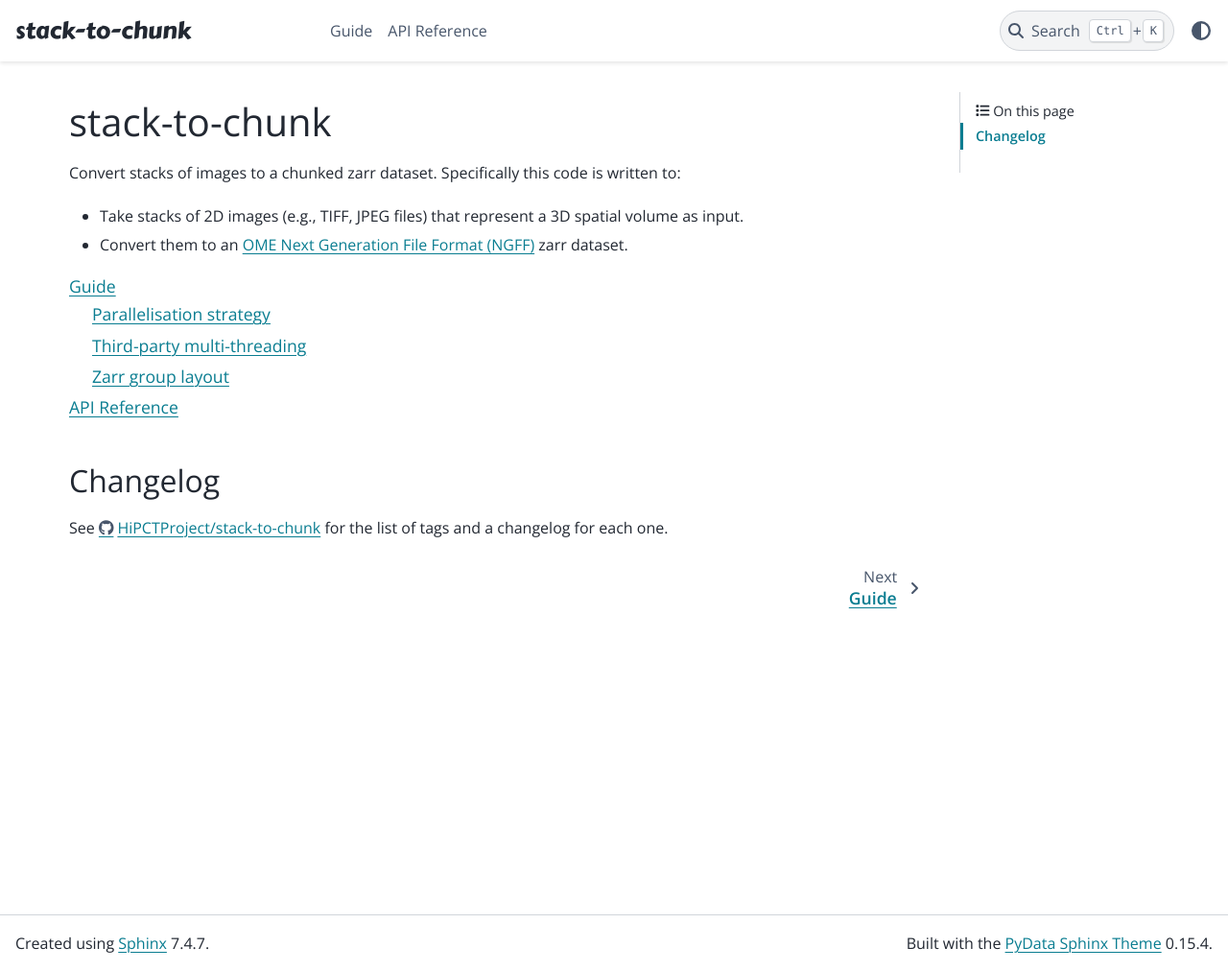
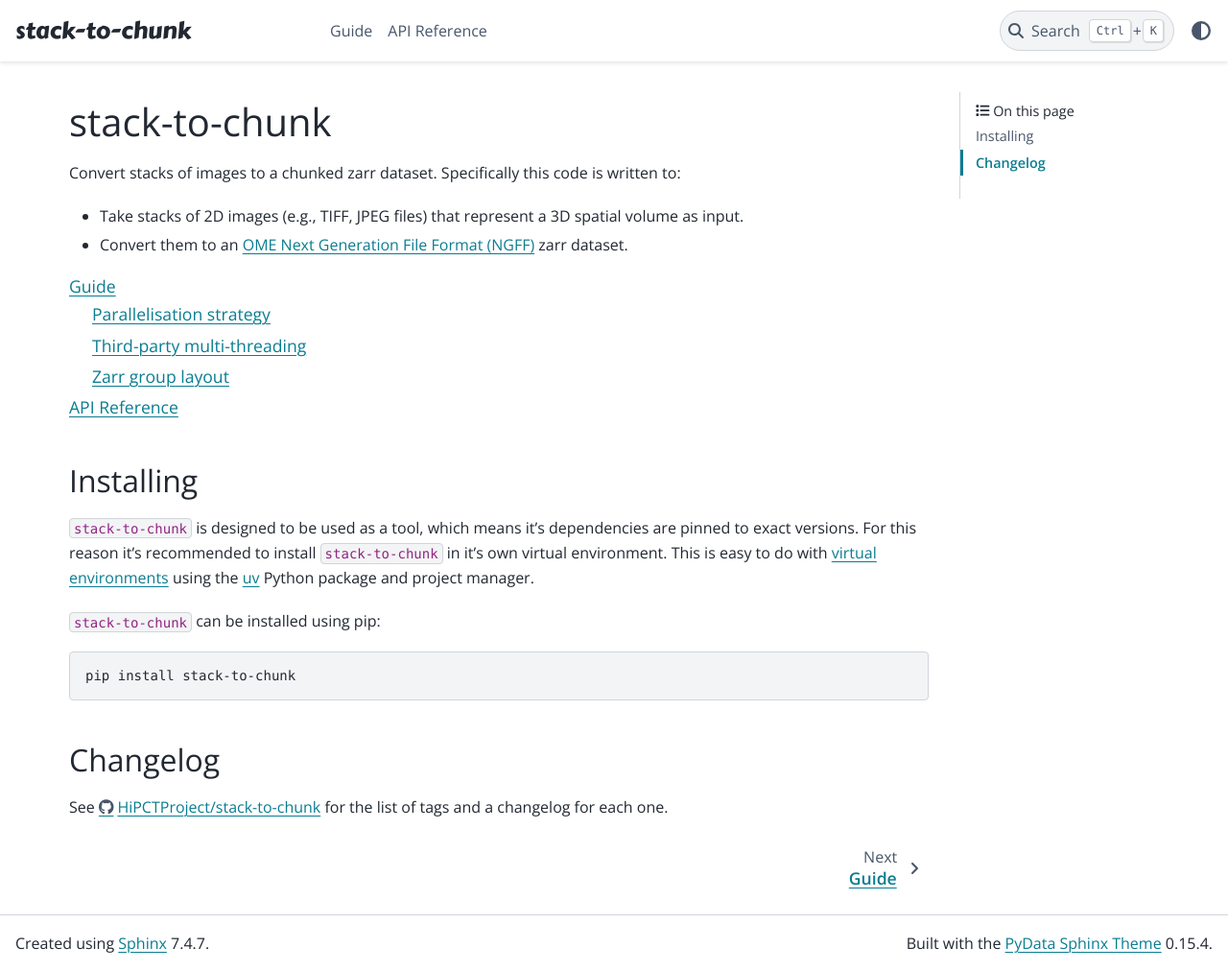
Before and after one commit to HiPCTProject/stack-to-chunk, a Sphinx documentation site: the page built from docs/index.rst, in a window 1280 px wide and 1012 px high. Shown: the whole window at 96% size. Built offline with Sphinx 7.4.7 and the PyData theme 0.15.4, drawn with Linux system fonts in a browser that asks for light colours; pages that are not in the unit, such as notebooks, are missing from menus; the version number could not be read and is left out.

Commit message:
Add install instructions

```diff
--- a/docs/index.rst
+++ b/docs/index.rst
@@ -19,6 +19,19 @@ Convert stacks of images to a chunked zarr dataset. Specifically this code is wr
    guide
    api
 
+Installing
+----------
+
+``stack-to-chunk`` is designed to be used as a tool, which means it's dependencies are pinned to exact versions.
+For this reason it's recommended to install ``stack-to-chunk`` in it's own virtual environment.
+This is easy to do with `virtual environments <https://docs.astral.sh/uv/pip/environments/>`_ using the `uv <https://docs.astral.sh/uv/>`_ Python package and project manager.
+
+``stack-to-chunk`` can be installed using pip:
+
+.. code:: bash
+
+    pip install stack-to-chunk
+
 Changelog
 ---------
 See https://github.com/HiPCTProject/stack-to-chunk/releases for the list of tags and a changelog for each one.
```
